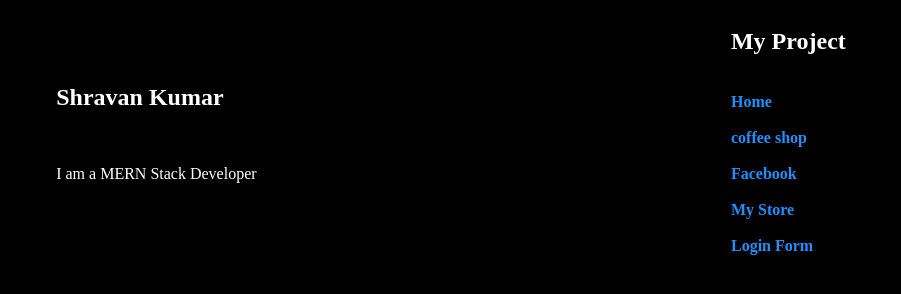
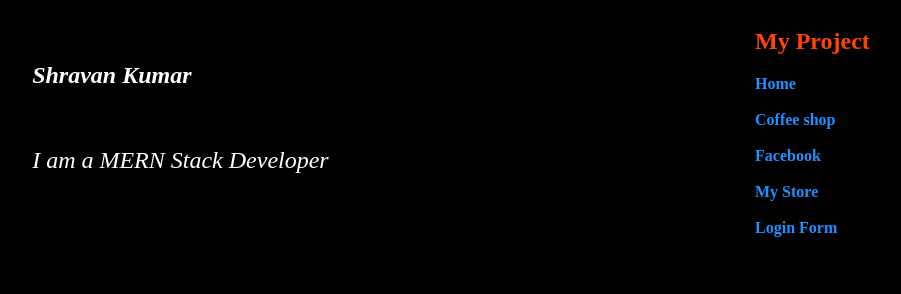
Before and after one commit to Shravankumar999/shravan.github.io, a plain HTML site: page Projects/index.html in a window 1280 px wide. Shown: the whole page, without its empty margins (189-1090 px from the left). Drawn offline with Linux system fonts and the light colour scheme.

Commit message:
Update index.html

```diff
--- a/Projects/index.html
+++ b/Projects/index.html
@@ -19,22 +19,26 @@
            align-items: center;
         }
         .container div{color:"white"}
-        h2,p{color:white;}
+        h1,p{color:white; font-size: x-large; font-style:italic;}
         </style>
 </head>
 <body>
     <div class="container">
         <div >
-    <h2>Shravan Kumar</h2><br>
+    <h1>Shravan Kumar</h1><br>
     <p>I am a MERN Stack Developer</p>
         </div>
     <div class="">
-    <h2> My Project</h2><br>
+    <h2 style="color: orangered;"> My Project</h2>
 
     <a href="#">Home</a><br><br>
-        <a href="https://shravankumar999.github.io/coffee-shop/">coffee shop</a><br><br>
-    <a href="https://shravankumar999.github.io/Git/scriptfolder/index.htm">Facebook</a><br><br>
+
+    <a href="https://shravankumar999.github.io/coffee-shop/">Coffee shop</a><br><br>
+
+    <a href="shravankumar999.github.io/Projects/">Facebook</a><br><br>
+
     <a href="https://shravankumar999.github.io/ecomm-react/">My Store</a><br><br>
+
         <a href="https://shravankumar999.github.io/myapp/">Login Form</a><br>
 
         </div>
```
